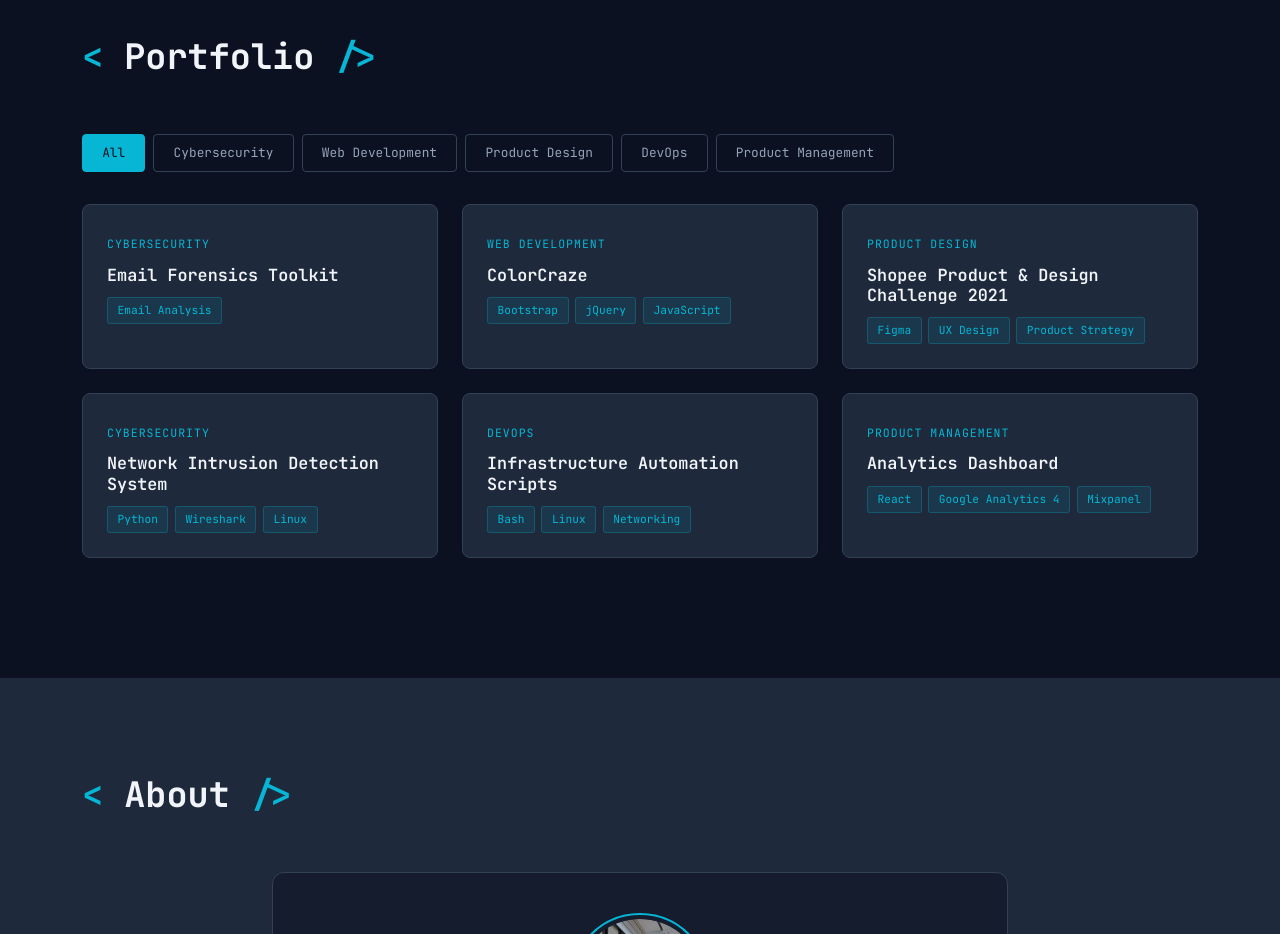
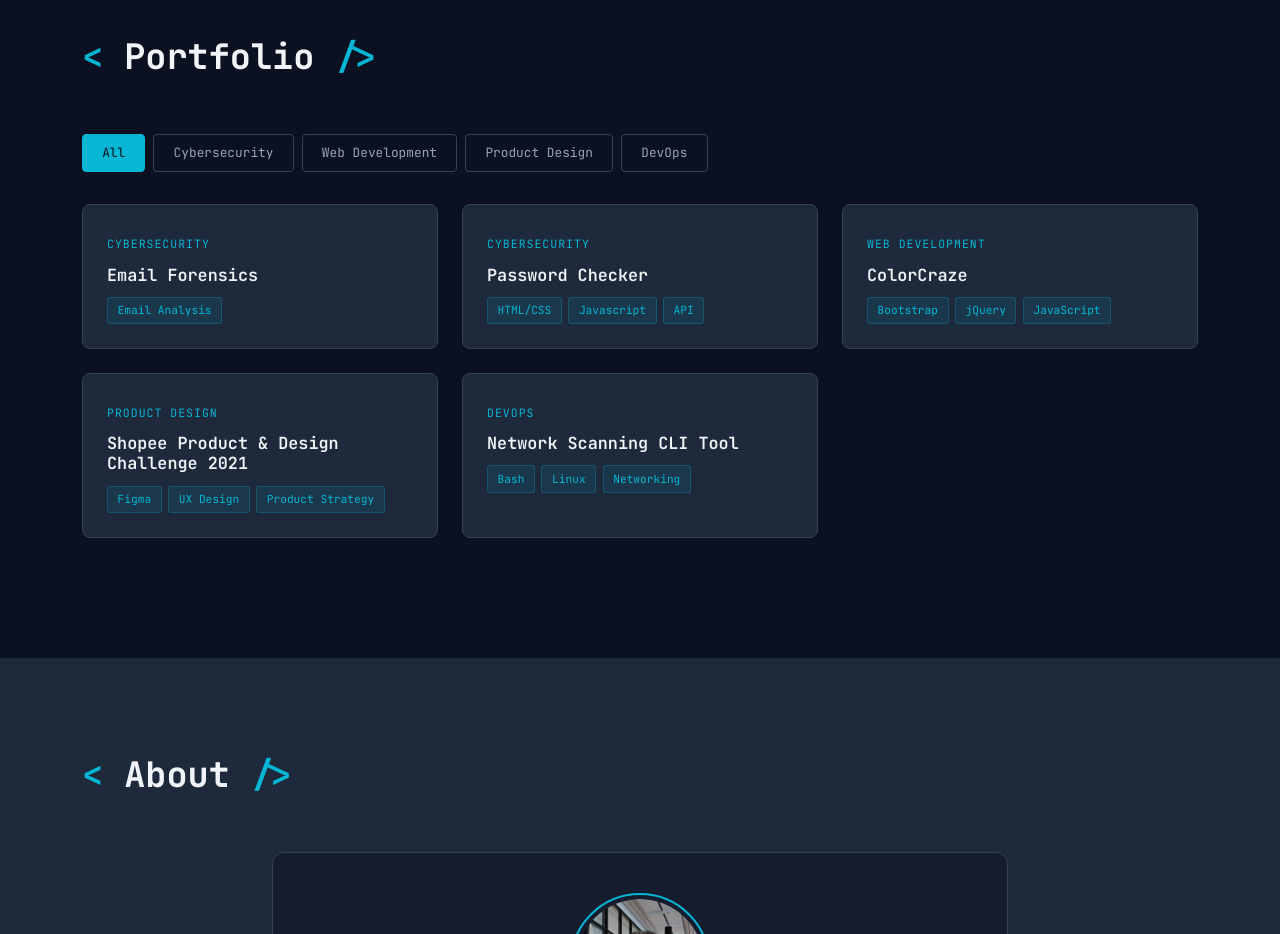
Before and after one commit to leeadrian841/leeadrian841.github.io, a React (Vite) app in the folder frontend/: page / in a window 1280 px wide. Shown: the part 860-1794 px from the top of the page. Built offline with nearby package versions, Linux system fonts and the light colour scheme.

Commit message:
Refactor project data and update details
Updated project titles and summaries for clarity. Removed some projects and added a new network scanning tool.

```diff
--- a/frontend/src/data/data.js
+++ b/frontend/src/data/data.js
@@ -81,13 +81,23 @@ export const skills = {
 export const projects = [
   {
     id: "email-forensics",
-    title: "Email Forensics Toolkit",
+    title: "Email Forensics",
     category: "Cybersecurity",
-    summary: "A comprehensive email header analysis tool for investigating phishing attempts and email spoofing. Parses SMTP headers to trace email routing paths and identify suspicious origins.",
+    summary: "Email analysis portfolio showing real-world investigation case studies on phishing and scam emails. Learn to identify phishing email and understand email headers.",
     tech: ["Email Analysis"],
     image: "/assets/portfolio/safe.png",
-    liveUrl: "https://leeadrian841.github.io/email-forsensics/",
-    repoUrl: "https://github.com/leeadrian841"
+    liveUrl: "https://leeadrian841.github.io/email-forsensics",
+    repoUrl: null
+  },
+    {
+    id: "password-check-here",
+    title: "Password Checker",
+    category: "Cybersecurity",
+    summary: "A modern password strength checker integrated with HaveIBeenPwned (HIBP) API for data breach scanning.",
+    tech: ["HTML/CSS","Javascript", "API"],
+    image: "/assets/portfolio/submarine.png",
+    liveUrl: "https://leeadrian841.github.io/password-check-here/",
+    repoUrl: null
   },
   {
     id: "colorcraze",
@@ -97,7 +107,7 @@ export const projects = [
     tech: ["Bootstrap", "jQuery", "JavaScript"],
     image: "/assets/portfolio/game.png",
     liveUrl: "https://leeadrian841.github.io/ColorCraze/",
-    repoUrl: "https://github.com/leeadrian841/ColorCraze"
+    repoUrl: null
   },
   {
     id: "shopee-challenge",
@@ -110,34 +120,14 @@ export const projects = [
     repoUrl: null
   },
   {
-    id: "network-monitor",
-    title: "Network Intrusion Detection System",
-    category: "Cybersecurity",
-    summary: "A real-time network traffic monitoring and anomaly detection system. Analyzes packet data to identify potential security threats and intrusion attempts.",
-    tech: ["Python", "Wireshark", "Linux", "Wazuh"],
-    image: "/assets/portfolio/submarine.png",
-    liveUrl: "#",
-    repoUrl: "https://github.com/leeadrian841"
-  },
-  {
-    id: "infrastructure-automation",
-    title: "Infrastructure Automation Scripts",
+    id: "python-network-scanner",
+    title: "Network Scanning CLI Tool",
     category: "DevOps",
-    summary: "Collection of automation scripts for server provisioning, firewall configuration, and security patch deployment. Streamlines IMAC operations and system maintenance.",
-    tech: ["Bash", "Linux", "Networking", "Security"],
+    summary: "Network scanning tool for Command Line Interface. Built using Python.",
+    tech: ["Bash", "Linux", "Networking", "Security", "Python"],
     image: "/assets/portfolio/circus.png",
     liveUrl: null,
-    repoUrl: "https://github.com/leeadrian841"
-  },
-  {
-    id: "analytics-dashboard",
-    title: "Analytics Dashboard",
-    category: "Product Management",
-    summary: "Custom analytics dashboard for tracking and reporting financial metrics, resulting in 50% faster financial reporting. Built during tenure at Gmedes.",
-    tech: ["React", "Google Analytics 4", "Mixpanel", "Hotjar"],
-    image: "/assets/portfolio/cake.png",
-    liveUrl: null,
-    repoUrl: null
+    repoUrl: "https://github.com/leeadrian841/python-network-scanner"
   }
 ];
 
@@ -147,14 +137,14 @@ export const certifications = [
     issuer: "Scrum Alliance",
     year: "2018",
     badgeImage: "/assets/badges/CSPO.png",
-    verifyUrl: "https://www.scrumalliance.org/"
+    verifyUrl: null
   },
   {
     name: "ICAgile Certified Professional (ICP)",
     issuer: "ICAgile",
     year: "2017",
     badgeImage: "/assets/badges/ICP.png",
-    verifyUrl: "https://www.icagile.com/"
+    verifyUrl: "https://www.credly.com/badges/7b0e5a9b-92e5-4d9d-93d7-cd75e30f2434/public_url"
   },
   {
     name: "CompTIA Security+",
```
